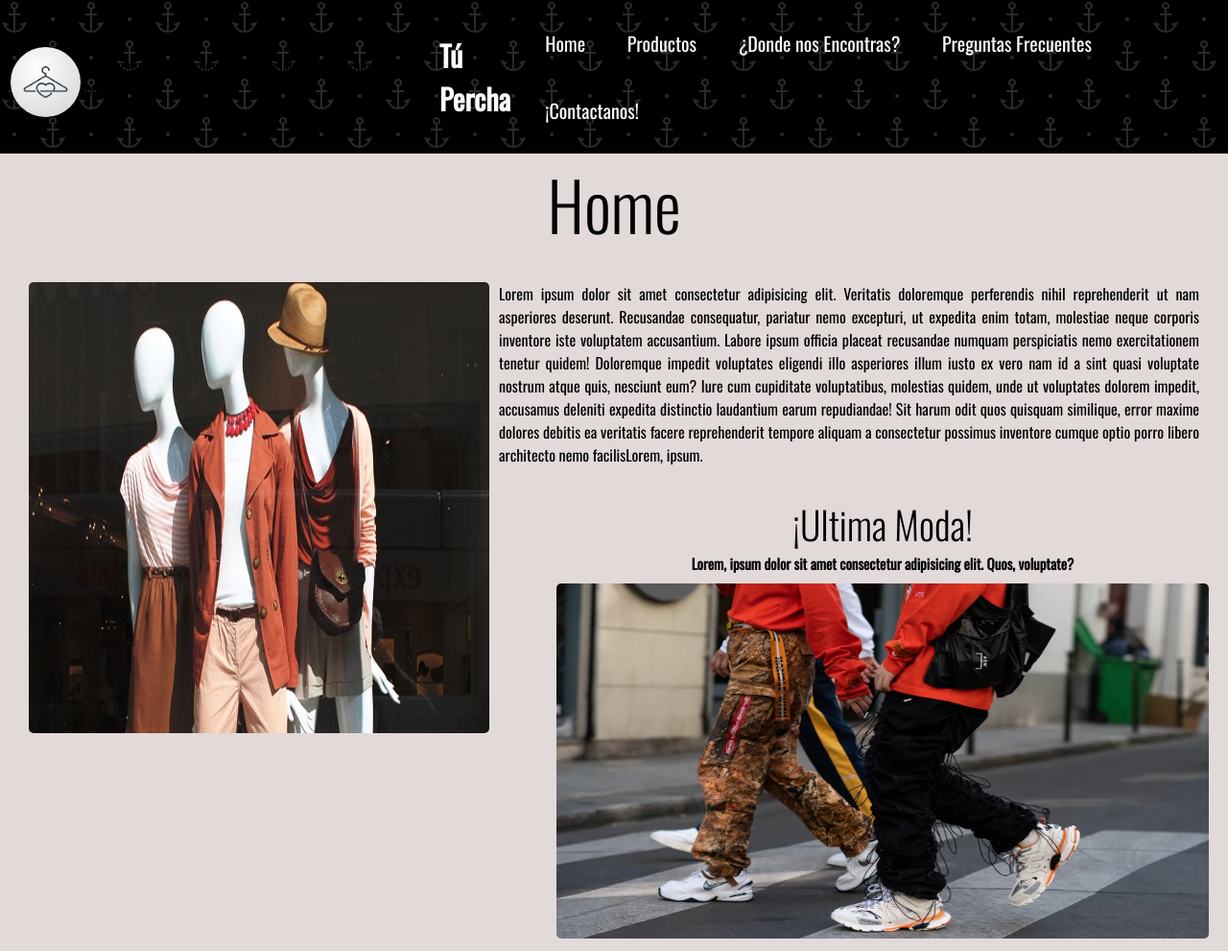
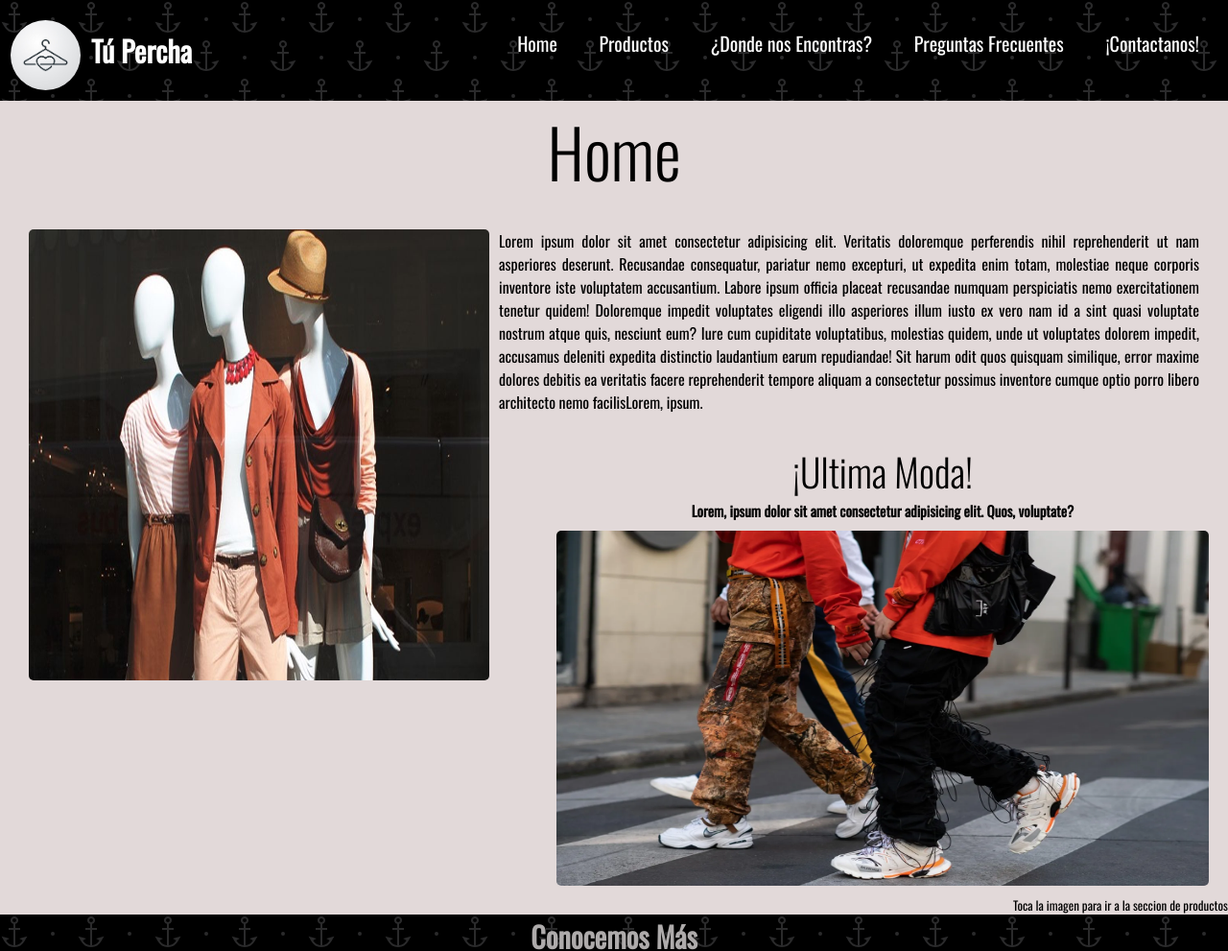
Before and after one commit to Saowo/mi_repositorio, a plain HTML site: page index.html in a window 1280 px wide. Shown: the top 991 px of the page at 96% size. Drawn offline with nearby package versions, Linux system fonts and the light colour scheme.

Commit message:
Corregui lo copiado mal

```diff
--- a/index.html
+++ b/index.html
@@ -15,8 +15,7 @@
         <a href="#" class="logo__titulo">
             <!-- Logo -->
             <img src="./multimedia/logo.png" alt="Logo de: Tú Percha" class="logo">
-            <!-- Titulo -->$ git commit -m "Primer Entrega"
-bash: ´□git: command not found
+            <!-- Titulo -->
             <h1 class="titulo">Tú Percha</h1>
         </a>
         <!-- Barra de navegación -->
```
